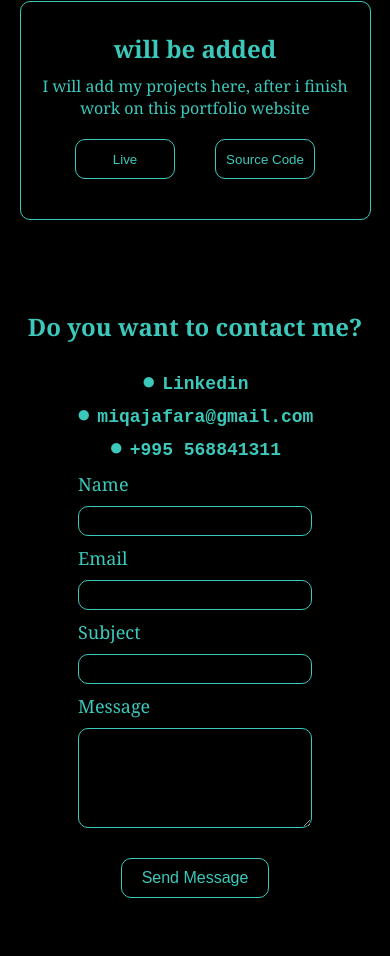
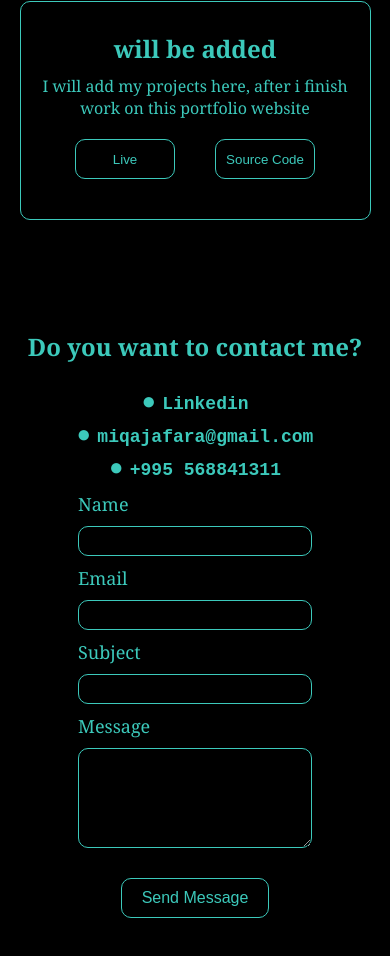
Before and after one commit to siriusblack7/port, a plain HTML site: page index.html in a window 390 px wide. Shown: the part 4383-5339 px from the top of the page. Drawn offline with nearby package versions, Linux system fonts and the light colour scheme.

Commit message:
Add files via upload

```diff
--- a/index.html
+++ b/index.html
@@ -146,7 +146,7 @@
             <div class="contact">
                 <h2>Do you want to contact me?</h2>
                 <h2>
-                        ● <a class="contact-a" href="https://www.linkedin.com/in/jafara2022/" target=".blank">Linkedin</a>
+                        ● <a class="contact-a" href="https://www.linkedin.com/in/mjaparidze/" target=".blank">Linkedin</a>
                 <br>    ● <a class="contact-a" href="mailto:miqajafara@gmail.com">miqajafara@gmail.com</a>
                 <br>    ● <a class="contact-a" href="tel:+995568841311">+995 568841311</a>
                 </h2>
--- a/responsive.css
+++ b/responsive.css
@@ -68,8 +68,8 @@
     #contact {
         display: flex;
         flex-direction: column;
-        margin-top: 80px;
-        height: 100vh;
+        margin: 100px 0px;
+
     }
 
     #submit {
```
